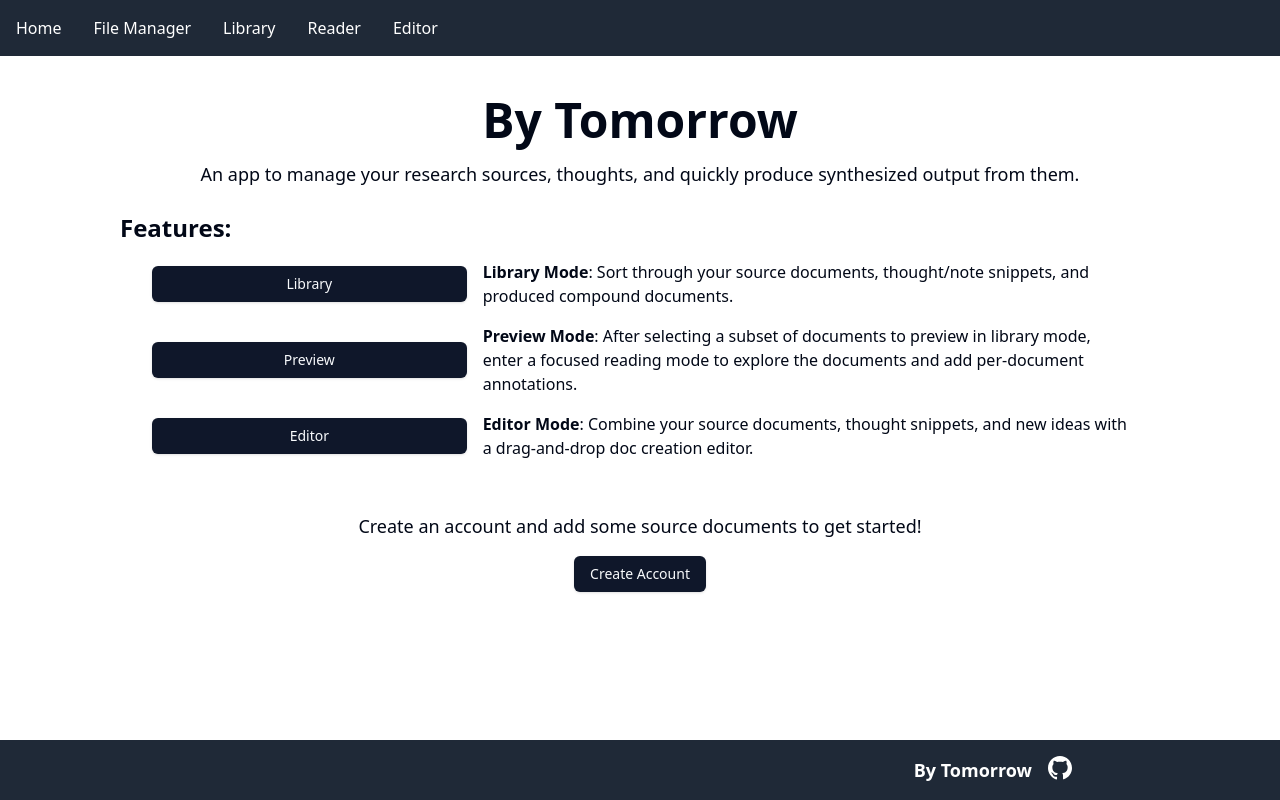
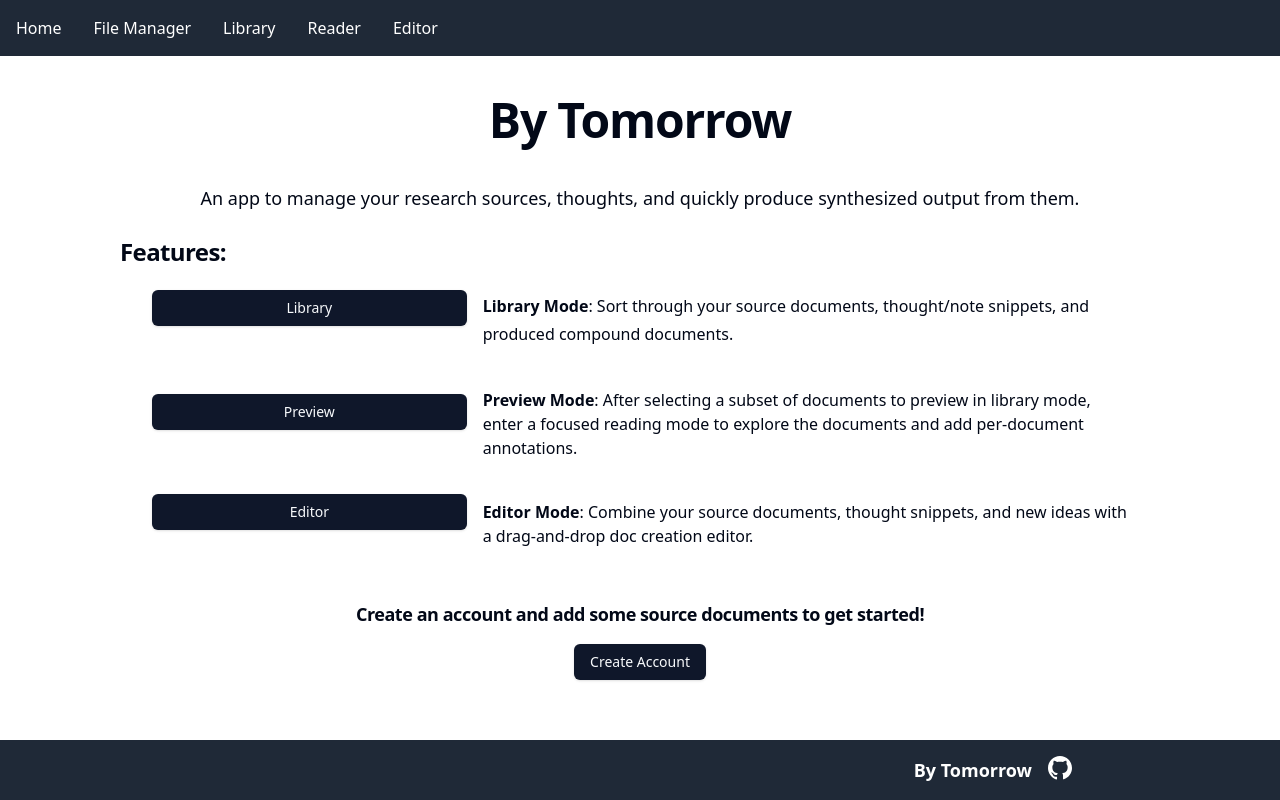
Before and after one commit to drothermel/by-tomorrow-app, a SvelteKit app in the folder by-tomorrow/: page / in a window 1280 px wide. Built offline with nearby package versions, Linux system fonts and the light colour scheme.

Commit message:
add typography styling from shadcn-svelte

```diff
--- a/by-tomorrow/src/app.css
+++ b/by-tomorrow/src/app.css
@@ -1,6 +1,29 @@
 @tailwind base;
 @tailwind components;
 @tailwind utilities;
+
+/* Typography Styles */
+h1 {
+  @apply scroll-m-20 text-4xl font-extrabold tracking-tight lg:text-5xl;
+}
+h2 {
+  @apply scroll-m-20 border-b pb-2 text-3xl font-semibold tracking-tight transition-colors first:mt-0;
+}
+h3 {
+  @apply scroll-m-20 text-2xl font-semibold tracking-tight;
+}
+h4 {
+  @apply scroll-m-20 text-xl font-semibold tracking-tight;
+}
+p {
+  @apply leading-7 [&:not(:first-child)]:mt-6;
+}
+blockquote {
+  @apply mt-6 border-l-2 pl-6 italic;
+}
+code {
+  @apply relative rounded bg-muted px-[0.3rem] py-[0.2rem] font-mono text-sm font-semibold;
+}
 
 @layer base {
   :root {
--- a/by-tomorrow/src/routes/+page.svelte
+++ b/by-tomorrow/src/routes/+page.svelte
@@ -14,7 +14,7 @@
 
 	<!--Descriptions-->
 	<div class="flex flex-col mx-auto px-4 sm:px-6 lg:px-10">
-		<h2 class="text-2xl font-semibold mb-4">Features:</h2>
+		<h3 class="text-2xl font-semibold mb-0">Features:</h3>
 		<!--Mode Options-->
 		<div class="flex flex-col mx-auto gap-y-4 gap-x-8 px-4 sm:px-6 lg:px-8">
 			<!-- Library Mode-->
```
